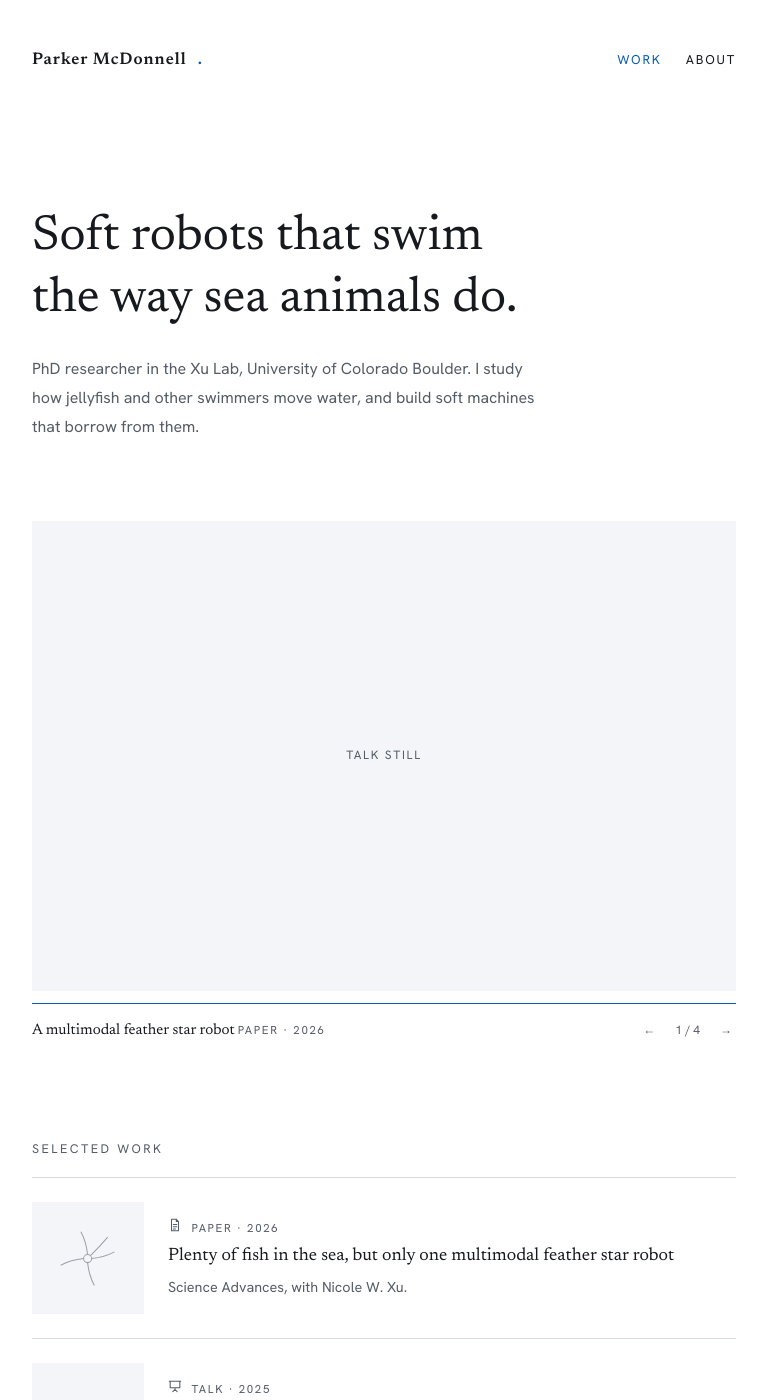
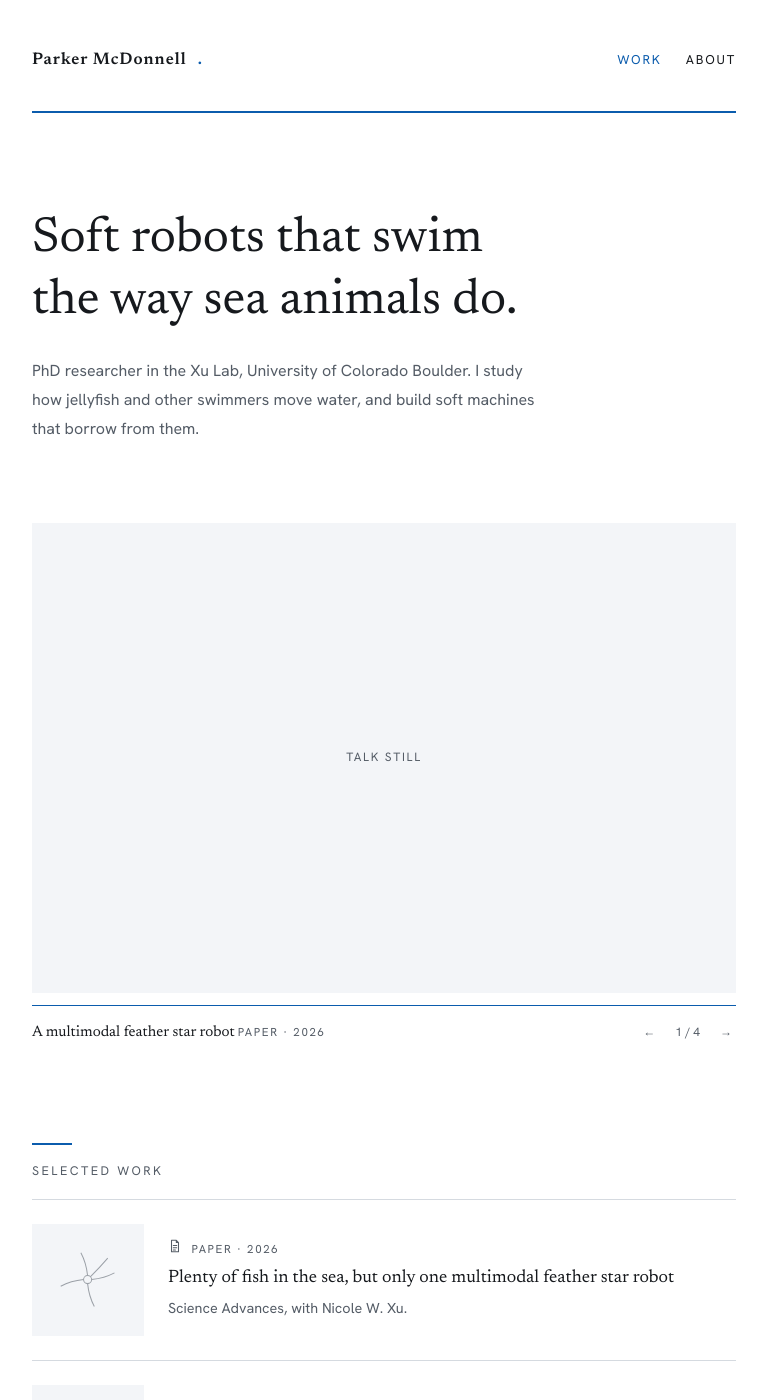
Before and after one commit to Parker-McDonnell/Parker-McDonnell.github.io, a Jekyll site: the page concepts/ma-slideshow/index.html, which Jekyll copies as it is, in a window 1280 px wide and 1400 px high. Shown: the whole window, without its empty margins (256-1023 px from the left). Built offline with Jekyll 4.4.1, drawn with Linux system fonts in a browser that asks for light colours; some of the changed text lies outside the part shown.

Commit message:
Slideshow concept: timeline docked beside the list with a curve to the entry being read; accent bars under the header and above sections
Co-Authored-By: Claude Opus 5.5 <noreply@anthropic.com>

```diff
--- a/concepts/ma-slideshow/index.html
+++ b/concepts/ma-slideshow/index.html
@@ -30,6 +30,13 @@ header { display: flex; justify-content: space-between; align-items: center; gap
 nav { display: flex; gap: 1.5rem; font-size: .8rem; letter-spacing: .14em; text-transform: uppercase; }
 nav a[aria-current] { color: var(--shu); }
 h2 { font: 400 .78rem var(--body); letter-spacing: .2em; text-transform: uppercase; color: var(--mute); margin: 6rem 0 1.25rem; }
+/* accent bars (theme.yml, accent_bars): under the header, and above each section heading */
+:root[data-header-bar="thin"] header { border-bottom: 2px solid var(--shu); }
+:root[data-header-bar="thick"] header { border-bottom: 5px solid var(--shu); }
+:root[data-header-bar="band"] header { border-bottom: 4px solid var(--shu); border-image: linear-gradient(var(--shu) 0 0) 0 0 1 0 / 0 0 4px 0 / 0 100vw; }
+h2::before { content: ""; display: none; background: var(--shu); margin-bottom: 1.1rem; }
+:root[data-section-bar="short"] h2::before { display: block; width: 2.5rem; height: 2px; }
+:root[data-section-bar="full"] h2::before { display: block; height: 1px; }
 .eyebrow { font-size: .72rem; letter-spacing: .2em; text-transform: uppercase; color: var(--shu); margin: 0; }
 .page-title { font: 400 clamp(1.8rem, 5vw, 2.6rem)/1.3 var(--display); margin: 1rem 0 1.25rem; text-wrap: balance; }
 .byline { color: var(--mute); font-size: .9rem; margin: 0 0 4rem; }
@@ -86,9 +93,14 @@ button:hover { color: var(--shu); }
 .vt-mark::before { content: ""; position: absolute; inset: -8px; }
 .vt-mark > * { display: none; }
 .vt-mark:hover, .vt-mark:focus-visible, .vt-mark.on { background: var(--shu); border-color: var(--shu); transform: translate(-50%, -50%) scale(1.35); outline: none; }
-.vt-tick, .vt-label { display: none; }
+.vt-tick, .vt-label, .vt-link { display: none; }
 @media (min-width: 1280px) {
-  .vt { --x: 3.25rem; right: auto; left: max(1.75rem, env(safe-area-inset-left, 0px)); width: calc((100vw - var(--col)) / 2 - 3.5rem); height: min(64vh, 30rem); }
+  /* docked against the reading column: its right edge sits about 4.5rem from the list (room for the connecting curve), wherever the window's edge is */
+  .vt { --x: 3.25rem; --w: min(15rem, calc((100vw - var(--col)) / 2 - 6.5rem)); right: auto; left: max(1rem, env(safe-area-inset-left, 0px), calc((100vw - var(--col)) / 2 - var(--w) - 4.5rem)); width: var(--w); height: min(64vh, 30rem); }
+  .vt-label > * { width: fit-content; max-width: 100%; }
+  .vt-link { display: block; position: fixed; inset: 0; width: 100vw; height: 100vh; z-index: 4; pointer-events: none; overflow: visible; }
+  .vt-link path { fill: none; stroke: var(--shu); stroke-width: 1; opacity: .55; transition: opacity .3s ease; }
+  .vt-link circle { fill: var(--shu); }
   .vt-tick { display: block; position: absolute; left: 0; width: 2.4rem; text-align: right; transform: translateY(-50%); font-size: .72rem; color: var(--mute); font-variant-numeric: tabular-nums; pointer-events: none; }
   .vt-tick::after { content: ""; position: absolute; left: calc(100% + .3rem); top: 50%; width: .4rem; border-top: 1px solid var(--mute); }
   .vt-mark { display: grid; place-items: center; width: 22px; height: 22px; border: 0; background: var(--paper); }
@@ -202,6 +214,7 @@ footer { margin-top: 6rem; padding-top: 1.5rem; border-top: 1px solid var(--rule
       <li data-date="2023-05" data-kind="Paper"><a href="#"><div class="plate thumb"><span>Figure</span></div><div class="txt"><span class="kind">Paper · 2023</span><span class="t">Earlier paper or preprint</span><p>Placeholder.</p></div></a></li>
     </ol>
     <nav class="vt" id="vt" aria-label="Timeline of selected work"><div class="vt-rail"></div></nav>
+    <svg class="vt-link" id="vtLink" aria-hidden="true"></svg>
   </section>
 
   <!-- PAPER -->
@@ -626,6 +642,29 @@ site.use(cfg => {
     active = n;
     works.forEach((w, i) => { w.li.classList.toggle('on', i === n); marks[i].classList.toggle('on', i === n); labels[i].classList.toggle('on', i === n); });
     layout();
+    follow();
+  }
+  // wide screens: a thin accent curve from the marked work's label to its entry in the list
+  const link = document.getElementById('vtLink');
+  function connect() {
+    if (active < 0 || !vt.classList.contains('shown') || getComputedStyle(link).display === 'none') return link.replaceChildren();
+    const parts = [...labels[active].children].filter(c => getComputedStyle(c).display !== 'none');
+    const from = parts.length ? parts : [marks[active]];
+    const sx = Math.max(...from.map(c => c.getBoundingClientRect().right)) + 10;
+    const first = from[0].getBoundingClientRect(), sy = first.top + first.height / 2;
+    const thumb = items[active].querySelector('.plate').getBoundingClientRect();
+    const ex = thumb.left - 10, ey = thumb.top + thumb.height / 2, mx = (sx + ex) / 2;
+    if (ex - sx < 24) return link.replaceChildren();
+    link.innerHTML = `<path d="M${sx} ${sy} C${mx} ${sy} ${mx} ${ey} ${ex} ${ey}"/><circle cx="${ex}" cy="${ey}" r="2.5"/>`;
+  }
+  // keep the curve on its ends while the labels and the entry slide into place
+  let until = 0;
+  function follow() {
+    const running = performance.now() < until;
+    until = performance.now() + 500;
+    if (running) return;
+    const step = () => { connect(); if (performance.now() < until) requestAnimationFrame(step); };
+    step();
   }
   let lockUntil = 0;
   function update() {
@@ -686,6 +725,8 @@ site.use(cfg => {
     if (!cfg.playground) return;
     if (cfg.palettes?.length) play.append(group('Palette', cfg.palettes.map(p => [p.name, p.name, p.light?.accent]), cfg.palette, v => site.set({ palette: v })));
     play.append(
+      group('Header bar', [['None', 'none'], ['Thin', 'thin'], ['Thick', 'thick'], ['Full width', 'band']], cfg.accent_bars.header, v => site.set({ accent_bars: { header: v } })),
+      group('Section bars', [['None', 'none'], ['Short', 'short'], ['Full', 'full']], cfg.accent_bars.sections, v => site.set({ accent_bars: { sections: v } })),
       group('Timeline marks', [['Dots', 'dot'], ['Numbers', 'number'], ['Icons', 'icon']], cfg.timeline.marks, v => site.set({ timeline: { marks: v } })),
       group('Dates', [['On', true], ['Off', false]], cfg.timeline.dates, v => site.set({ timeline: { dates: v } })),
       group('Example citations', [['On', true], ['Off', false]], cfg.citation_map.demo, v => site.set({ citation_map: { demo: v } })),
--- a/concepts/ma-slideshow/theme.yml
+++ b/concepts/ma-slideshow/theme.yml
@@ -42,6 +42,10 @@ palettes:
 layout:
   column_width: 44rem                 # width of the reading column; 44rem is about 700 pixels
 
+accent_bars:                          # lines in the accent colour that break the page into sections
+  header: thin                        # under the name and menu: none, thin, thick, or band (the full window width)
+  sections: short                     # above each section heading: none, short (a short dash) or full (across the column)
+
 slideshow:
   seconds_per_slide: 6
   autoplay: true                      # false: only moves when swiped or the arrows are pressed
```
Also changed, not shown: other parts of concepts/ma-slideshow/index.html (+5 -2 lines), HANDOFF.md (+2 -1 lines).
